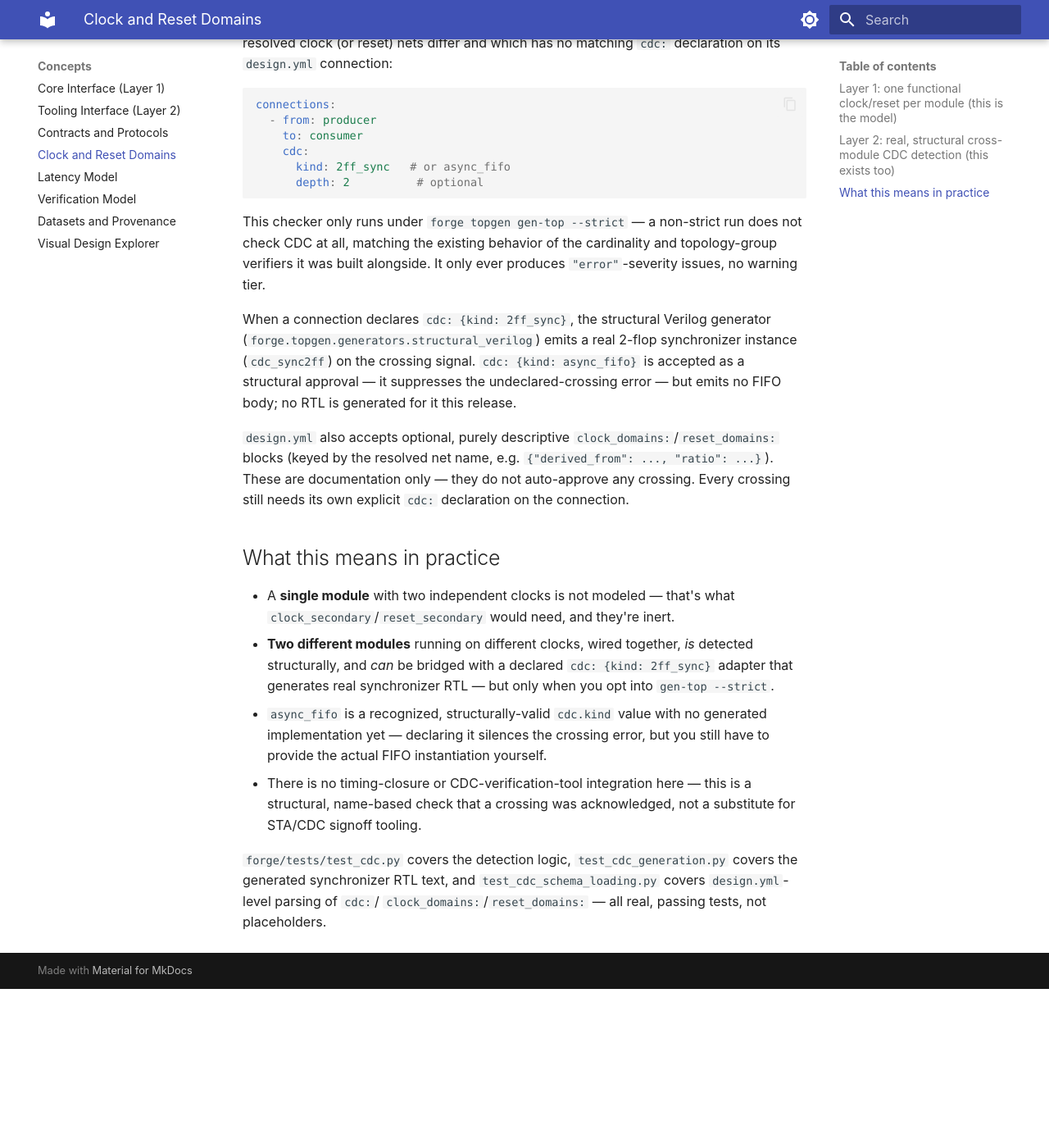
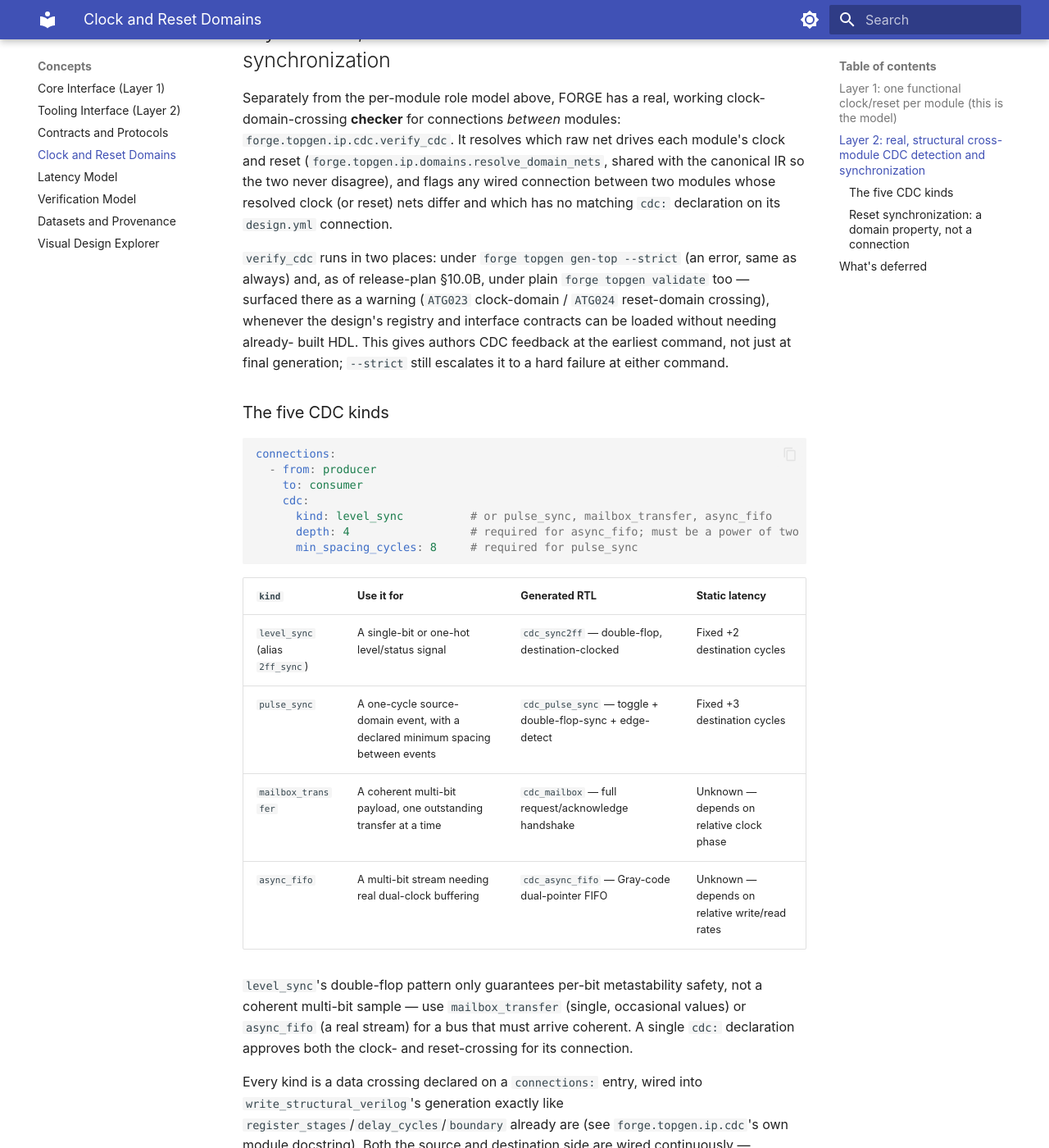
Before and after one commit to pleguina/forge, an MkDocs documentation site: the page built from docs/concepts/clock-and-reset-domains.md, in a window 1280 px wide and 1400 px high, scrolled down 942 px. Shown: the whole window at 82% size. Built offline with MkDocs 1.6.1 and Material for MkDocs 9.7.7, drawn with Linux system fonts in a browser that asks for light colours; the version menu is left out; before the commit the page ends 2148 px from its top, so only the background shows below that; some of the changed text lies outside the part shown.

Commit message:
Document the 5-kind CDC primitive family and reset_domains.*.sync
Rewrite clock-and-reset-domains.md, which previously described only
2ff_sync/async_fifo (async_fifo as an unimplemented placeholder) and
made no mention of forge topgen validate's new CDC wiring. Documents
what's deferred plainly: a real second physical top-level clock port
(slice 10.4), VHDL generation, and backpressure/flow-control on
mailbox_transfer/async_fifo connections.

````diff
--- a/docs/concepts/clock-and-reset-domains.md
+++ b/docs/concepts/clock-and-reset-domains.md
@@ -23,7 +23,16 @@ and does not trigger any synchronizer insertion. See
 `docs/IP_INTERFACE_POLICY.md`'s "Reserved roles" section for the
 authoritative wording this page mirrors.
 
-## Layer 2: real, structural cross-module CDC detection (this exists too)
+Also unchanged this release: every generated `algo_top` still exposes
+exactly one physical top-level `ap_clk`/`ap_rst` pair
+(`forge.topgen.generators.structural_verilog`/`structural_vhdl`). A
+module's own resolved clock/reset net (see Layer 2) may have a different
+*name*, but it is always aliased back onto that single literal top-level
+port — no design in this repo has ever declared a real second physical
+top-level clock, and generating one is out of scope here. See "What's
+deferred" below.
+
+## Layer 2: real, structural cross-module CDC detection and synchronization
 
 Separately from the per-module role model above, FORGE has a real,
 working clock-domain-crossing **checker** for connections *between*
@@ -32,53 +41,106 @@ drives each module's clock and reset (`forge.topgen.ip.domains.resolve_domain_ne
 shared with the canonical IR so the two never disagree), and flags any
 wired connection between two modules whose resolved clock (or reset) nets
 differ and which has no matching `cdc:` declaration on its `design.yml`
-connection:
+connection.
+
+`verify_cdc` runs in two places: under `forge topgen gen-top --strict`
+(an error, same as always) and, as of release-plan §10.0B, under plain
+`forge topgen validate` too — surfaced there as a warning (`ATG023`
+clock-domain / `ATG024` reset-domain crossing), whenever the design's
+registry and interface contracts can be loaded without needing already-
+built HDL. This gives authors CDC feedback at the earliest command,
+not just at final generation; `--strict` still escalates it to a hard
+failure at either command.
+
+### The five CDC kinds
 
 ```yaml
 connections:
   - from: producer
     to: consumer
     cdc:
-      kind: 2ff_sync   # or async_fifo
-      depth: 2          # optional
+      kind: level_sync          # or pulse_sync, mailbox_transfer, async_fifo
+      depth: 4                  # required for async_fifo; must be a power of two
+      min_spacing_cycles: 8     # required for pulse_sync
 ```
 
-This checker only runs under `forge topgen gen-top --strict` — a
-non-strict run does not check CDC at all, matching the existing behavior
-of the cardinality and topology-group verifiers it was built alongside.
-It only ever produces `"error"`-severity issues, no warning tier.
+| `kind` | Use it for | Generated RTL | Static latency |
+|---|---|---|---|
+| `level_sync` (alias `2ff_sync`) | A single-bit or one-hot level/status signal | `cdc_sync2ff` — double-flop, destination-clocked | Fixed +2 destination cycles |
+| `pulse_sync` | A one-cycle source-domain event, with a declared minimum spacing between events | `cdc_pulse_sync` — toggle + double-flop-sync + edge-detect | Fixed +3 destination cycles |
+| `mailbox_transfer` | A coherent multi-bit payload, one outstanding transfer at a time | `cdc_mailbox` — full request/acknowledge handshake | Unknown — depends on relative clock phase |
+| `async_fifo` | A multi-bit stream needing real dual-clock buffering | `cdc_async_fifo` — Gray-code dual-pointer FIFO | Unknown — depends on relative write/read rates |
 
-When a connection declares `cdc: {kind: 2ff_sync}`, the structural Verilog
-generator (`forge.topgen.generators.structural_verilog`) emits a real
-2-flop synchronizer instance (`cdc_sync2ff`) on the crossing signal.
-`cdc: {kind: async_fifo}` is accepted as a structural approval — it
-suppresses the undeclared-crossing error — but emits no FIFO body; no RTL
-is generated for it this release.
+`level_sync`'s double-flop pattern only guarantees per-bit metastability
+safety, not a coherent multi-bit sample — use `mailbox_transfer` (single,
+occasional values) or `async_fifo` (a real stream) for a bus that must
+arrive coherent. A single `cdc:` declaration approves both the clock- and
+reset-crossing for its connection.
 
-`design.yml` also accepts optional, purely descriptive
-`clock_domains:`/`reset_domains:` blocks (keyed by the resolved net name,
-e.g. `{"derived_from": ..., "ratio": ...}`). These are documentation only
-— they do not auto-approve any crossing. Every crossing still needs its
-own explicit `cdc:` declaration on the connection.
+Every kind is a data crossing declared on a `connections:` entry, wired
+into `write_structural_verilog`'s generation exactly like
+`register_stages`/`delay_cycles`/`boundary` already are (see
+`forge.topgen.ip.cdc`'s own module docstring). Both the source and
+destination side are wired continuously — FORGE's structural `port_map`
+wiring has no generic valid/ready concept — so `mailbox_transfer` and
+`async_fifo` provide real buffering/synchronization but not true
+producer/consumer backpressure yet. `async_fifo`'s generated RTL exposes
+`full`/`empty`/`overflow_attempt`/`underflow_attempt` signals for a future
+release to report on (release-plan §5 Decision B / slice 10.0C) — not
+wired into anything yet this release.
 
-## What this means in practice
+### Reset synchronization: a domain property, not a connection
 
-- A **single module** with two independent clocks is not modeled — that's
-  what `clock_secondary`/`reset_secondary` would need, and they're inert.
-- **Two different modules** running on different clocks, wired together,
-  *is* detected structurally, and *can* be bridged with a declared
-  `cdc: {kind: 2ff_sync}` adapter that generates real synchronizer RTL —
-  but only when you opt into `gen-top --strict`.
-- `async_fifo` is a recognized, structurally-valid `cdc.kind` value with
-  no generated implementation yet — declaring it silences the crossing
-  error, but you still have to provide the actual FIFO instantiation
-  yourself.
+A reset crossing isn't data that happens to cross domains — it needs
+asynchronous assertion and synchronous deassertion specifically, and it
+isn't a wire between two modules. It's declared on the top-level
+`reset_domains:` block instead:
+
+```yaml
+reset_domains:
+  rst_slow:
+    derived_from: ap_rst
+    sync: reset_sync
+```
+
+`sync: reset_sync` (the only supported value) generates a real
+`cdc_reset_sync` instance (async-assert, sync-deassert, 2-stage) for that
+destination reset domain, clocked by whichever clock domain the domain's
+own member instances resolve to. `derived_from` is required whenever
+`sync` is set — a reset can't be synchronized without a declared source
+domain. `clock_domains:`/`reset_domains:` entries without `sync` remain
+exactly what they always were: purely descriptive (`derived_from`/
+`ratio`), never auto-approving a crossing.
+
+## What's deferred
+
+- **A single module with two independent clocks** is still not modeled —
+  that's what `clock_secondary`/`reset_secondary` would need, and they're
+  still inert.
+- **A real second physical top-level clock/reset port.** Every kind above
+  works and is fully unit-tested today via synthetic, in-memory fixtures
+  and real-plugin regression guards (`passthrough_demo`/`trigger_demo`/
+  `vision_pipeline_demo` all declare a single domain and are unaffected) —
+  but no plugin in this repo has yet declared a genuinely second clock
+  domain end to end, through real HLS synthesis and `xsim`. That's
+  release-plan slice 10.4's job, not this one.
+- **VHDL generation.** `forge.topgen.generators.structural_vhdl` has no
+  CDC support at all (not even for `level_sync`) — no real plugin
+  exercises VHDL mode today, and adding it is a separate, unscoped
+  project, not bundled into this CDC work.
+- **Coherent flow control / backpressure** on `mailbox_transfer`/
+  `async_fifo` connections (see above) — release-plan §5 Decision B /
+  slice 10.0C.
 - There is no timing-closure or CDC-verification-tool integration here —
   this is a structural, name-based check that a crossing was
-  acknowledged, not a substitute for STA/CDC signoff tooling.
+  acknowledged and a real synchronizer generated, not a substitute for
+  STA/CDC signoff tooling.
 
-`forge/tests/test_cdc.py` covers the detection logic,
-`test_cdc_generation.py` covers the generated synchronizer RTL text, and
-`test_cdc_schema_loading.py` covers `design.yml`-level parsing of `cdc:`/
-`clock_domains:`/`reset_domains:` — all real, passing tests, not
-placeholders.
+`forge/tests/test_cdc.py` covers the detection logic (including a
+positive and negative fixture per kind),
+`forge/tests/test_cdc_generation.py` covers the generated RTL text for
+every kind (including the manifest's framework-support-RTL discovery),
+`forge/tests/test_cdc_schema_loading.py` covers `design.yml`-level
+parsing of `cdc:`/`clock_domains:`/`reset_domains:`, and
+`forge/tests/test_cdc_validate_integration.py` covers the `forge topgen
+validate` wiring end to end — all real, passing tests, not placeholders.
````
